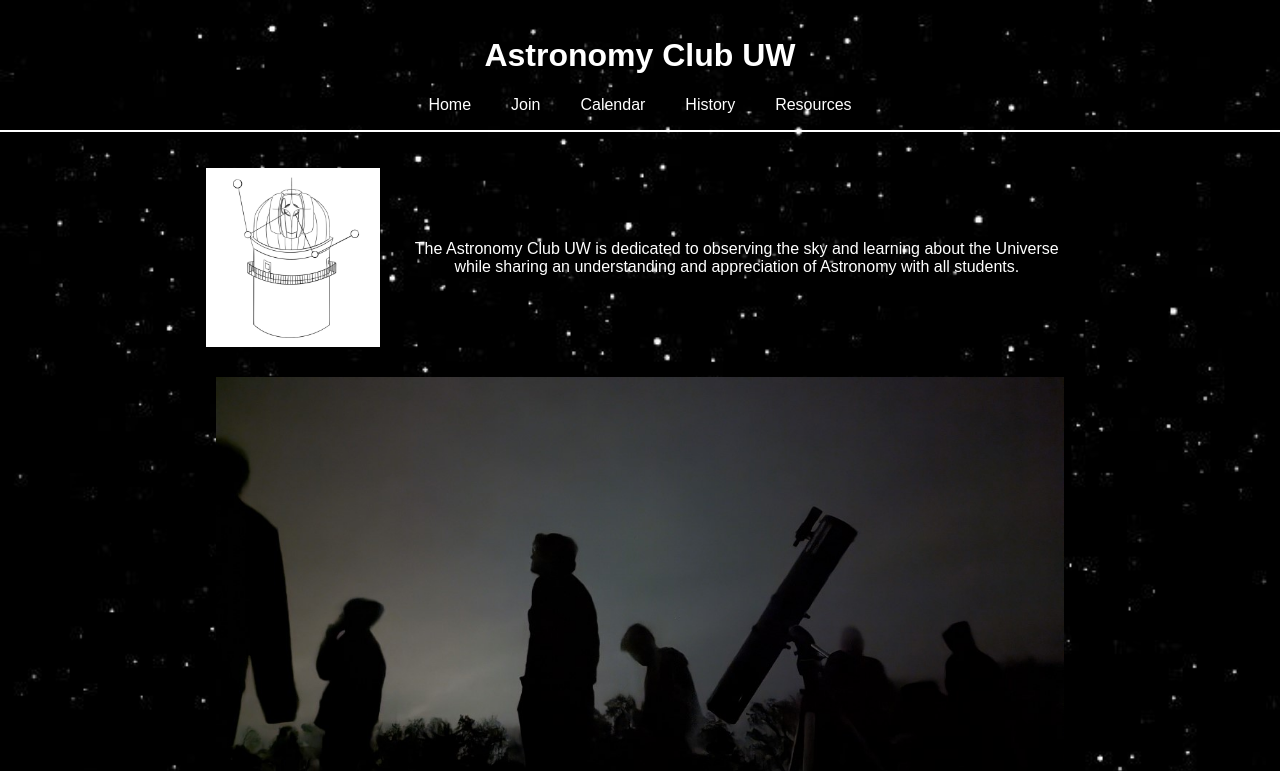
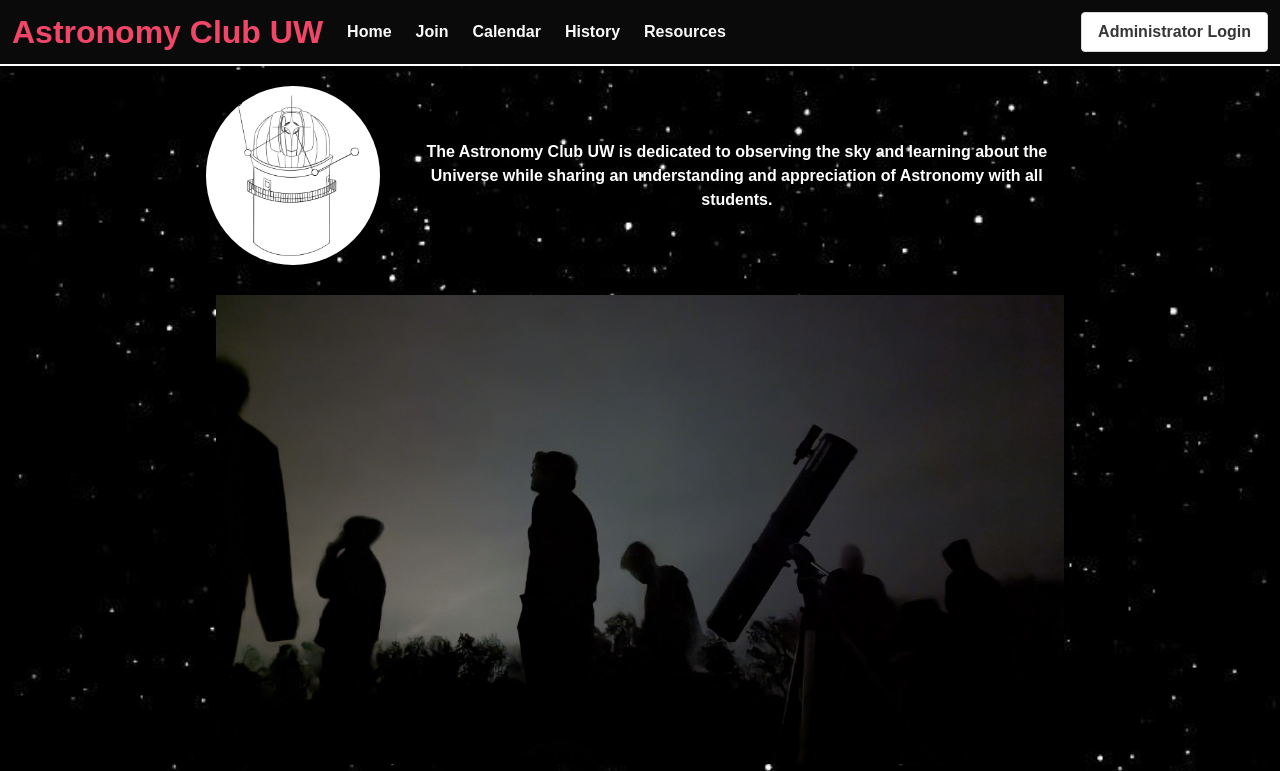
Before and after one commit to jmbartel/AstronomyUW, a plain HTML site: page public/home.html in a window 1280 px wide. Shown: the top 771 px of the page. Drawn offline with nearby package versions, Linux system fonts and the light colour scheme.

Commit message:
Added Bulma to main page

```diff
--- a/public/home.html
+++ b/public/home.html
@@ -7,6 +7,10 @@
     <meta charset="UTF-8" />
     <meta name="viewport" content="width=device-width, initial-scale=1.0" />
     <title>Document</title>
+    <link
+      rel="stylesheet"
+      href="https://cdn.jsdelivr.net/npm/bulma@0.9.4/css/bulma.min.css"
+    />
     <style>
       body {
         font-family: Arial, sans-serif;
@@ -84,32 +88,72 @@
         max-width: 20%;
         height: auto;
         margin-right: 20px;
-      }
-
-      .centeredImage {
-        .center {
-          display: block;
-          margin-left: auto;
-          margin-right: auto;
-          width: 50%;
-        }
+        border-radius: 50%;
       }
     </style>
   </head>
   <body>
-    <header>
-      <h1>Astronomy Club UW</h1>
-      <nav>
-        <ul class="nav">
-          <li><a href="home.html">Home</a></li>
-          <li><a href="join.html">Join</a></li>
-          <li><a href="calendar.html">Calendar</a></li>
-          <li><a href="history.html">History</a></li>
-          <li><a href="resources.html">Resources</a></li>
-        </ul>
-      </nav>
-      <div class="line"></div>
-    </header>
+    <nav
+      class="navbar has-background-black"
+      role="navigation"
+      aria-label="main navigation"
+    >
+      <div class="navbar-brand">
+        <p
+          class="navbar-item is-size-3 has-text-weight-semibold has-text-danger"
+        >
+          Astronomy Club UW
+        </p>
+      </div>
+
+      <div class="navbar-menu">
+        <div class="navbar-start">
+          <a
+            class="navbar-item has-text-white-bis has-text-weight-semibold"
+            href="home.html"
+          >
+            Home
+          </a>
+          <a
+            class="navbar-item has-text-white-bis has-text-weight-semibold"
+            href="join.html"
+          >
+            Join
+          </a>
+          <a
+            class="navbar-item has-text-white-bis has-text-weight-semibold"
+            href="calendar.html"
+          >
+            Calendar
+          </a>
+          <a
+            class="navbar-item has-text-white-bis has-text-weight-semibold"
+            href="history.html"
+          >
+            History
+          </a>
+          <a
+            class="navbar-item has-text-white-bis has-text-weight-semibold"
+            href="resources.html"
+          >
+            Resources
+          </a>
+        </div>
+
+        <div class="navbar-end">
+          <div class="navbar-item">
+            <div class="buttons">
+              <a class="button">
+                <strong> Administrator Login</strong>
+              </a>
+            </div>
+          </div>
+        </div>
+      </div>
+    </nav>
+
+    <div class="line"></div>
+
     <main>
       <div class="top-content">
         <img
@@ -117,7 +161,7 @@
           alt="Descriptive Alt Text"
           class="logo"
         />
-        <p>
+        <p class="has-text-weight-semibold">
           The Astronomy Club UW is dedicated to observing the sky and learning
           about the Universe while sharing an understanding and appreciation of
           Astronomy with all students.
```
